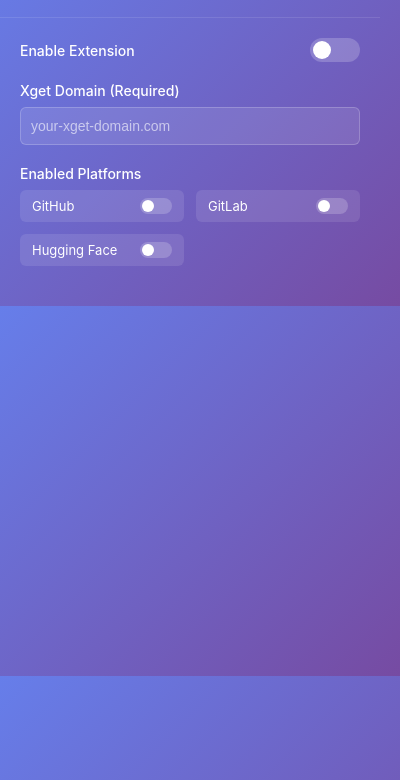
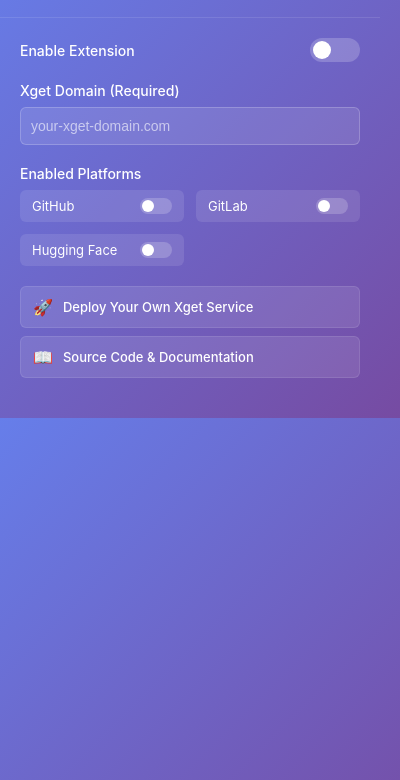
Before and after one commit to xixu-me/Xget-Now, a browser extension: page popup.html in a window 400 px wide. Shown: the part 64-844 px from the top of the page. Drawn offline with Linux system fonts and the light colour scheme.

Commit message:
Add resource links section to popup
Introduces a new section with styled links to the Xget service deployment and source code/documentation in the popup. Includes related CSS for layout and hover effects.

```diff
--- a/popup.html
+++ b/popup.html
@@ -173,6 +173,40 @@
       .mini-toggle input:checked + .slider:before {
         transform: translateX(16px);
       }
+
+      .links {
+        display: flex;
+        flex-direction: column;
+        gap: 8px;
+      }
+
+      .link-item {
+        display: flex;
+        align-items: center;
+        padding: 10px 12px;
+        background: rgba(255, 255, 255, 0.1);
+        border-radius: 6px;
+        text-decoration: none;
+        color: white;
+        transition: all 0.2s ease;
+        border: 1px solid rgba(255, 255, 255, 0.1);
+      }
+
+      .link-item:hover {
+        background: rgba(255, 255, 255, 0.15);
+        border-color: rgba(255, 255, 255, 0.2);
+        transform: translateY(-1px);
+      }
+
+      .link-icon {
+        margin-right: 10px;
+        font-size: 16px;
+      }
+
+      .link-text {
+        font-size: 13px;
+        font-weight: 500;
+      }
     </style>
   </head>
   <body>
@@ -239,6 +273,27 @@
         </div>
       </div>
 
+      <div class="setting-group">
+        <div class="links">
+          <a
+            href="https://github.com/xixu-me/Xget"
+            target="_blank"
+            class="link-item"
+          >
+            <span class="link-icon">🚀</span>
+            <span class="link-text">Deploy Your Own Xget Service</span>
+          </a>
+          <a
+            href="https://github.com/xixu-me/Xget-for-Chrome"
+            target="_blank"
+            class="link-item"
+          >
+            <span class="link-icon">📖</span>
+            <span class="link-text">Source Code & Documentation</span>
+          </a>
+        </div>
+      </div>
+
       <div id="status" class="status" style="display: none"></div>
     </div>
 
```
